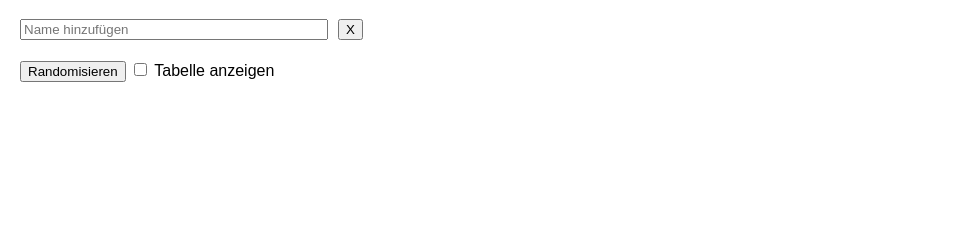
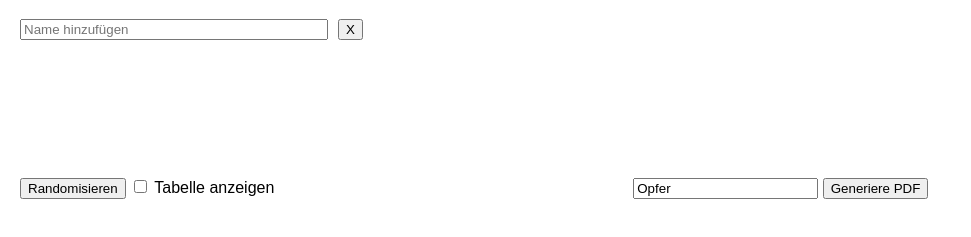
Before and after one commit to RegitGit/moerderspiel-randomizer, a website with bundled scripts: page index.html in a window 1280 px wide. Shown: the part 61-298 px from the top of the page, without its empty margins (0-971 px from the left). Built offline with nearby package versions, Linux system fonts and the light colour scheme.

Commit message:
added pdf generation for murderer and victims name

```diff
--- a/index.html
+++ b/index.html
@@ -5,6 +5,7 @@
     <meta name="viewport" content="width=device-width, initial-scale=1.0">
     <title>Mörderspiel Namengenerator</title>
     <link rel="stylesheet" href="styles.css">
+    <script src="https://cdnjs.cloudflare.com/ajax/libs/jspdf/1.5.3/jspdf.debug.js" integrity="sha384-NaWTHo/8YCBYJ59830LTz/P4aQZK1sS0SneOgAvhsIl3zBu8r9RevNg5lHCHAuQ/" crossorigin="anonymous"></script>
 </head>
 <body>
     <h1>Mörderspiel Opfer ohne Kreise</h1>
@@ -33,6 +34,9 @@
             <tbody id="table-body"></tbody>
         </table>
     </div>
+    <canvas id="myCanvas" width="350" height="133"></canvas>
+    <input type="text" id="victim-text-field" placeholder="Opfer Bezeichnung" value="Opfer">
+    <button onclick="generatePDF()">Generiere PDF</button>
     <script src="script.js"></script>
 </body>
 </html>
--- a/script.js
+++ b/script.js
@@ -1,3 +1,6 @@
+//const { default: jsPDF } = require("jspdf");
+
+
 let isTableVisible = false;
 
 const handleNameInput = () => {
@@ -38,9 +41,11 @@ const deleteNameField = (button) => {
     }
 };
 
+var names;
+
 const randomizeNames = () => {
     const nameFields = document.querySelectorAll('.name-field');
-    const names = Array.from(nameFields)
+    names = Array.from(nameFields)
         .map(field => field.value.trim())
         .filter(name => name !== ''); // Filter out empty inputs
 
@@ -86,3 +91,40 @@ const setTableVisibility = (isVisible) => {
     isTableVisible = isVisible;
     document.getElementById('table-container').style.display = isVisible ? 'block' : 'none';
 };
+
+
+// PDF GENERATION
+const generatePDF = () => {
+    const pdf = new jsPDF();
+
+    var c = document.getElementById("myCanvas");
+    var ctx = c.getContext("2d");
+
+    // Border
+    ctx.fillRect(0, 0, c.width, c.height)
+
+    // Murderer Text
+    ctx.font = "14px Arial";
+    ctx.textAlign = "center";
+    for (var i = 0; i < names.length; i++) {
+        if (i !== 0 && i % 16 === 0) {
+            pdf.addPage();
+        }
+        ctx.clearRect(1, 1, c.width - 2, c.height - 2)
+        ctx.strokeText(names[i], c.width / 2, 30);
+
+        // Victim Text
+        ctx.font = "12px Arial";
+        var victimText = document.getElementById("victim-text-field").value;
+        if (victimText !== "") {
+            victimText += ": ";
+        }
+        ctx.strokeText(victimText + names[(i + 1) % names.length], c.width / 2, 120);
+
+        var imgData = c.toDataURL("image/png");
+        pdf.addImage(imgData, "PNG", 12 + (92 * ((i % 16) % 2)), 8 + 35 * Math.floor((i % 16) / 2));
+    }
+    pdf.save("abc")
+
+
+}
```
